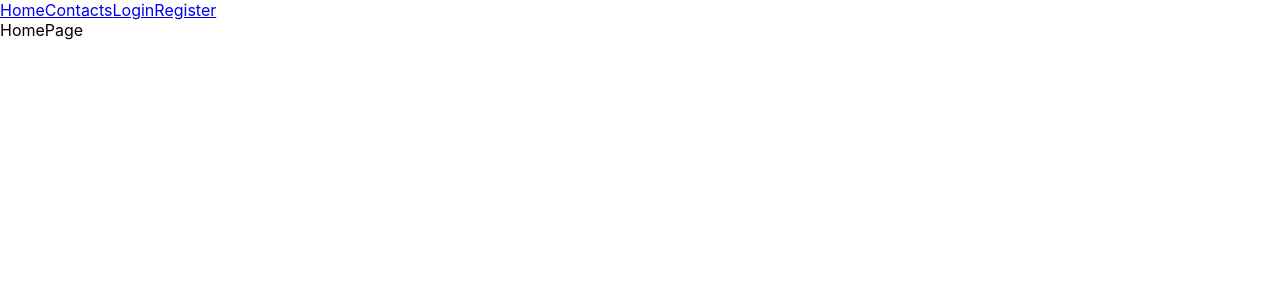
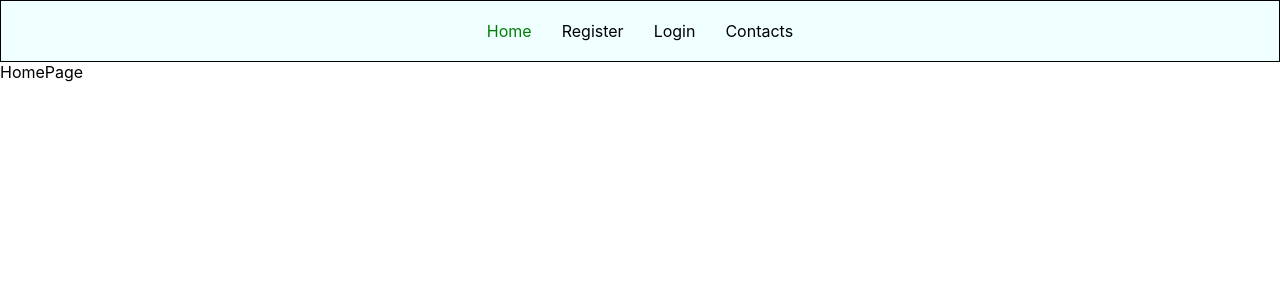
Before and after one commit to HennadiiBu/goit-react-hw-08-phonebook, a React (Create React App) app: page / in a window 1280 px wide. Shown: the top 300 px of the page. Built offline with nearby package versions, Linux system fonts and the light colour scheme.

Commit message:
add style to navigation

```diff
--- a/package.json
+++ b/package.json
@@ -11,6 +11,7 @@
     "react-dom": "^18.1.0",
     "react-router-dom": "^6.15.0",
     "react-scripts": "5.0.1",
+    "styled-components": "^6.0.7",
     "web-vitals": "^2.1.3"
   },
   "scripts": {
--- a/src/components/App.jsx
+++ b/src/components/App.jsx
@@ -1,4 +1,4 @@
-import { NavLink, Route, Routes } from 'react-router-dom';
+import { Route, Routes } from 'react-router-dom';
 import {
   CONTACTS_ROUTE,
   HOME_ROUTE,
@@ -8,17 +8,18 @@ import {
 } from './config/routes';
 import NotfoundPage from './pages/NotfoundPage';
 import { Suspense } from 'react';
+import { NavigationBar, StyledLink } from './styledComponents/components';
 
 export const App = () => {
   return (
     <>
       <header>
-        <nav>
-          <NavLink to={HOME_ROUTE}>Home</NavLink>
-          <NavLink to={CONTACTS_ROUTE}>Contacts</NavLink>
-          <NavLink to={LOGIN_ROUTE}>Login</NavLink>
-          <NavLink to={REGISTER_ROUTE}>Register</NavLink>
-        </nav>
+        <NavigationBar>
+          <StyledLink to={HOME_ROUTE}>Home</StyledLink>
+          <StyledLink to={REGISTER_ROUTE}>Register</StyledLink>
+          <StyledLink to={LOGIN_ROUTE}>Login</StyledLink>
+          <StyledLink to={CONTACTS_ROUTE}>Contacts</StyledLink>
+        </NavigationBar>
       </header>
       <main>
         <Suspense fallback={<div>Loading...</div>}>
--- a/src/components/config/routes.jsx
+++ b/src/components/config/routes.jsx
@@ -12,7 +12,7 @@ const RegisterPage = lazy(() => import('../pages/RegisterPage'));
 
 export const appRouts = [
   { path: HOME_ROUTE, element: <HomePage /> },
+  { path: REGISTER_ROUTE, element: <RegisterPage /> },
+  { path: LOGIN_ROUTE, element: <LoginPage /> },
   { path: CONTACTS_ROUTE, element: <ContactsPage /> },
-  { path: LOGIN_ROUTE, element: <LoginPage /> },
-  { path: REGISTER_ROUTE, element: <RegisterPage /> },
 ];
--- /dev/null
+++ b/src/components/styledComponents/components.js
@@ -0,0 +1,19 @@
+import { NavLink } from 'react-router-dom';
+import styled from 'styled-components';
+
+export const StyledLink = styled(NavLink)`
+  text-decoration: none;
+  color: black;
+  &.active {
+    color: green;
+  }
+`;
+
+export const NavigationBar = styled('nav')`
+  display: flex;
+  justify-content: center;
+  gap: 30px;
+  border: 1px solid;
+  padding: 20px;
+  background-color: azure;
+`;
```
Also changed, not shown: 1 other file (tests, documents, lock files or other folders).
